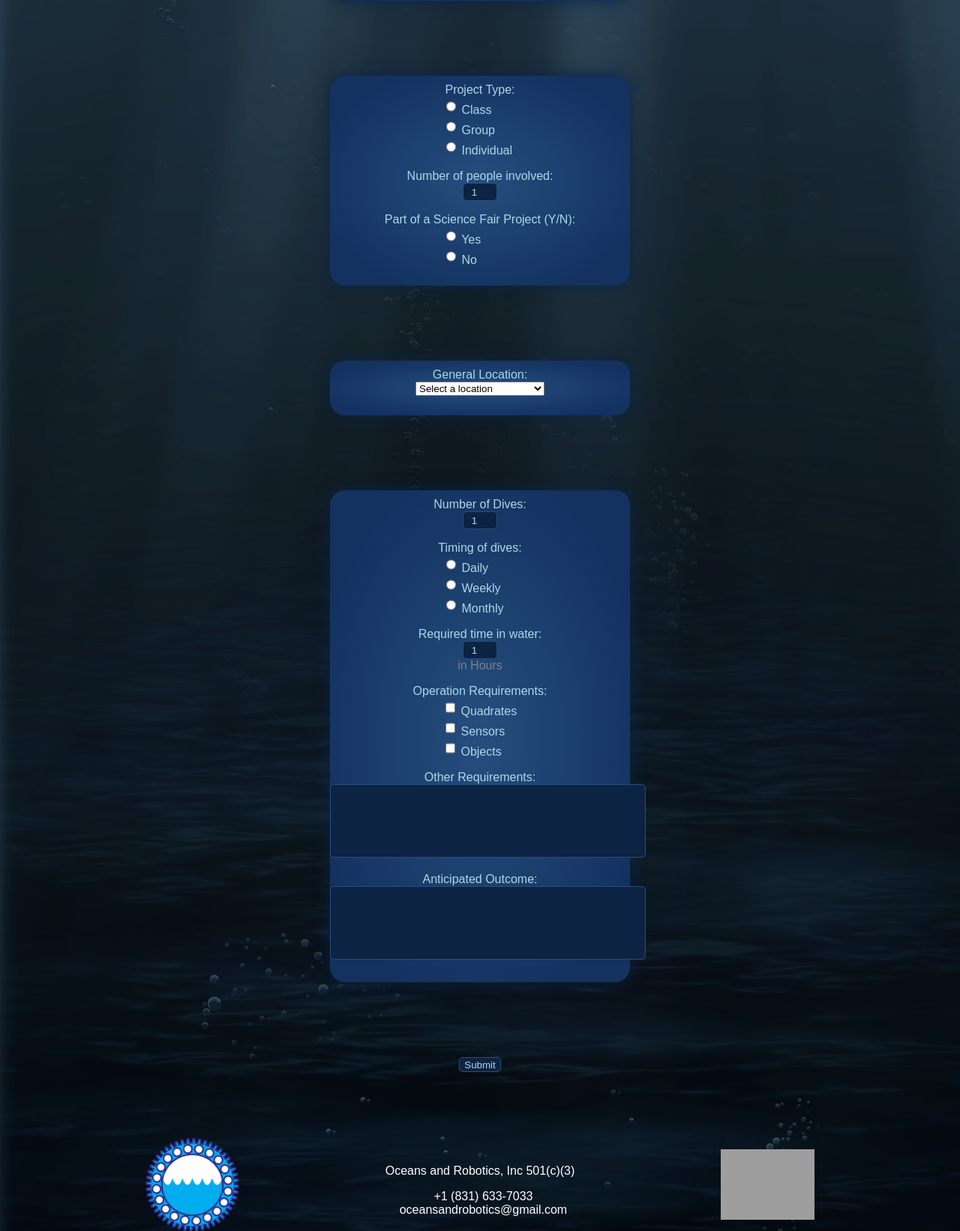
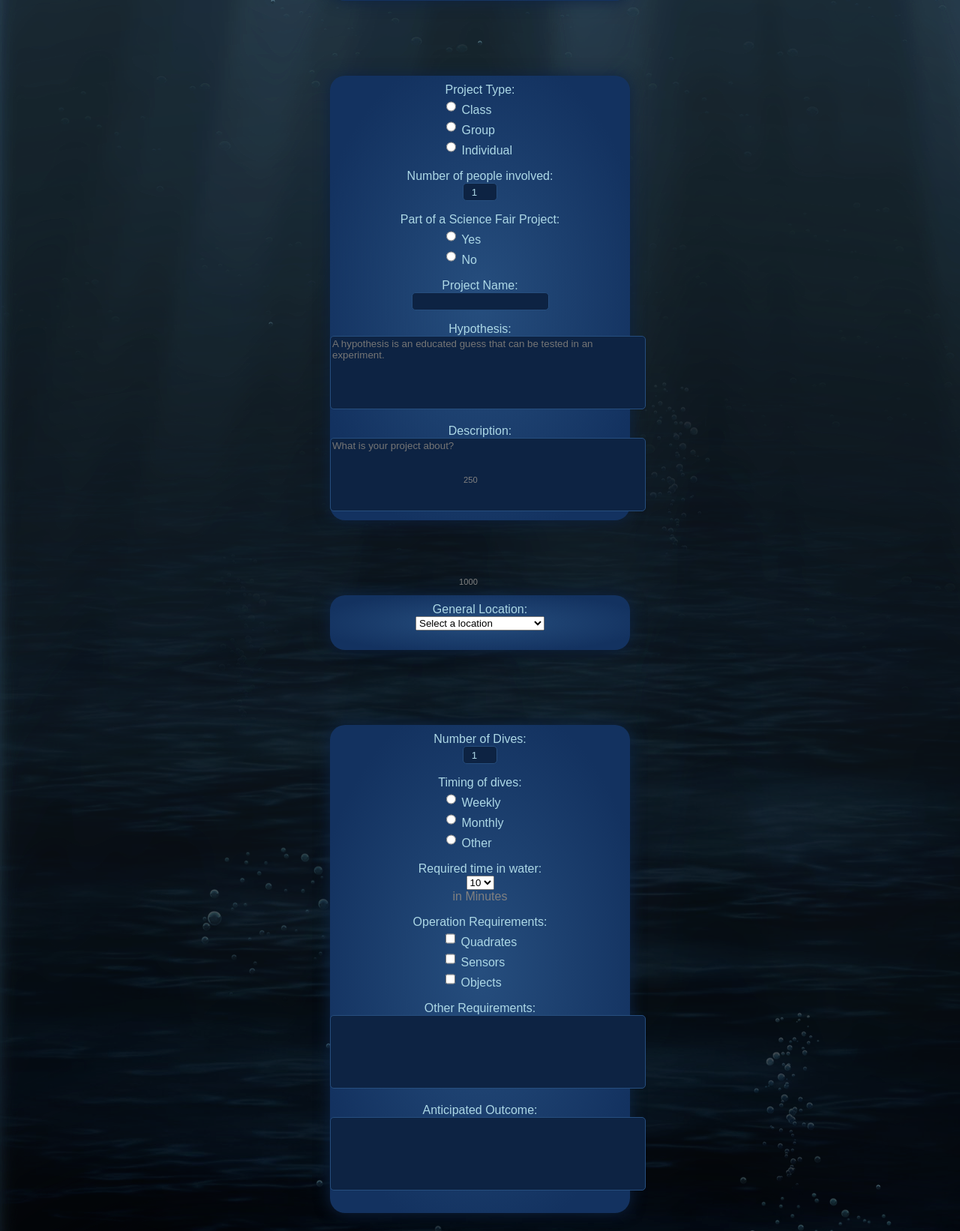
Before and after one commit to Cats1337/irovwebs, a PHP site: page / in a window 1280 px wide. Shown: the part 1900-3542 px from the top of the page at 75% size. Run offline with PHP 8.4, Linux system fonts and the light colour scheme; some libraries are stand-ins or nearby versions; some web fonts are replaced; grey boxes are pictures that could not be loaded.

Commit message:
All Good

```diff
--- a/form/form.js
+++ b/form/form.js
@@ -88,32 +88,29 @@ window.addEventListener('DOMContentLoaded', function() {
 
 
     /* Science Fair */
-    // Get the science fair radio buttons
-    var scienceFairYes = document.getElementById('science_fair');
-    var scienceFairNo = document.getElementById('science_fair_sfn');
+      // Get the radio buttons for science fair selection
+  const scienceFairYes = document.getElementById('science_fair');
+  const scienceFairNo = document.getElementById('science_fair_sfn');
 
-    // Add change event listener to the science fair radio buttons
-    scienceFairYes.addEventListener('change', toggleScienceFairQuestions);
-    scienceFairNo.addEventListener('change', toggleScienceFairQuestions);
+  // Get the project name input field
+  const projectNameInput = document.getElementById('project_name');
 
-    // Function to toggle the visibility of the science fair questions
-    function toggleScienceFairQuestions() {
-        var scienceFairQuestions = document.querySelectorAll('.question.sfd');
-        var pinfo = document.getElementById('pinfo');
+  // Add event listeners to the radio buttons
+  scienceFairYes.addEventListener('change', enableProjectName);
+  scienceFairNo.addEventListener('change', disableProjectName);
 
-        // If "Yes" is selected, display the questions; otherwise, hide them
-        if (scienceFairYes.checked) {
-            scienceFairQuestions.forEach(function (question) {
-                question.classList.add('show');
-            });
-            pinfo.classList.add('show');
-        } else {
-            scienceFairQuestions.forEach(function (question) {
-                question.classList.remove('show');
-            });
-            pinfo.classList.remove('show');
-        }
-    }
+  // Function to enable the project name input field
+  function enableProjectName() {
+    projectNameInput.disabled = false;
+    projectNameInput.classList.remove('dable');
+  }
+
+  // Function to disable the project name input field
+  function disableProjectName() {
+    projectNameInput.disabled = true;
+    projectNameInput.value = ''; // Clear the input value when disabled
+    projectNameInput.classList.add('dable');
+  }
 
     /* Map */
     // Get the general location select element
@@ -147,4 +144,41 @@ window.addEventListener('DOMContentLoaded', function() {
             mapElements[i].classList.remove('show');
         }
     }
+
+    /* Text Area */
+    const hypothesisTextarea = document.getElementById('hypothesis');
+  const hypothesisCount = document.getElementById('hypothesis-count');
+  const descriptionTextarea = document.getElementById('description');
+  const descriptionCount = document.getElementById('description-count');
+
+  hypothesisTextarea.addEventListener('input', updateCharacterCount);
+  descriptionTextarea.addEventListener('input', updateCharacterCount);
+
+  function updateCharacterCount() {
+    const hypothesisMaxLength = hypothesisTextarea.getAttribute('maxlength');
+    const hypothesisCurrentLength = hypothesisTextarea.value.length;
+    const hypothesisCharactersLeft = hypothesisMaxLength - hypothesisCurrentLength;
+
+    hypothesisCount.textContent = hypothesisCharactersLeft;
+
+    const descriptionMaxLength = descriptionTextarea.getAttribute('maxlength');
+    const descriptionCurrentLength = descriptionTextarea.value.length;
+    const descriptionCharactersLeft = descriptionMaxLength - descriptionCurrentLength;
+
+    descriptionCount.textContent = descriptionCharactersLeft;
+
+    updateTextColor(hypothesisCharactersLeft, hypothesisCount);
+    updateTextColor(descriptionCharactersLeft, descriptionCount);
+  }
+
+  function updateTextColor(charactersLeft, countElement) {
+    if (charactersLeft <= 0) {
+      countElement.style.color = 'rgb(255, 0, 0)';
+    } else if (charactersLeft < 6) {
+      const redness = 128 + ((6 - charactersLeft) * 26);
+      countElement.style.color = `rgb(${redness}, 128, 128)`;
+    } else {
+      countElement.style.color = 'rgb(128, 128, 128)';
+    }
+  }
 });
--- a/form/index.html
+++ b/form/index.html
@@ -5,12 +5,15 @@
     <link rel="stylesheet" type="text/css" href="style.css">
     <script src="form.js"></script>
     <link rel="stylesheet" href="https://cdnjs.cloudflare.com/ajax/libs/intl-tel-input/17.0.8/css/intlTelInput.css"/>
+    <link rel="stylesheet" href="https://fonts.cdnfonts.com/css/bubble-world">
    <script src="https://cdnjs.cloudflare.com/ajax/libs/intl-tel-input/17.0.8/js/intlTelInput.min.js"></script>
  </head>
 <body>
     <!-- Style this title area -->
-    <h1>Dive Application</h1>
-    <p>Fill out the form below to apply for a Dive.</p>
+    <div id="titles">
+        <h1>Dive Application</h1>
+        <p>Fill out the form below to apply for a Dive.</p>
+    </div>
 
     <div id="wrapper">
             <div id="water"></div>
@@ -390,7 +393,7 @@
                 </div>
 
                 <div class="question" id="q14">
-                    <label for="science_fair">Part of a Science Fair Project (Y/N):</label>
+                    <label for="science_fair">Part of a Science Fair Project:</label>
                     <div class="lefted">
                         <input type="radio" id="science_fair" name="science_fair" value="Yes" required>
                         <label for="science_fair">Yes</label><br>
@@ -398,20 +401,22 @@
                         <label for="science_fair_sfn">No</label>
                     </div>
                 </div>
-
-                <div class="question sfd" id="q15">
+<!-- only hide q15 -->
+                <div class="question" id="q15">
                     <label for="project_name">Project Name:</label><br>
                     <input type="text" id="project_name" name="project_name" autocomplete="organization" enterkeyhint="next">
                 </div>
-
-                <div class="question sfd" id="q16">
+<!-- 250 word limit q16 -->
+                <div class="question" id="q16">
                     <label for="hypothesis">Hypothesis:</label><br>
-                    <textarea id="hypothesis" name="hypothesis" rows="4" cols="50" placeholder="A hypothesis is an educated guess that can be tested in an experiment." required></textarea>
+                    <textarea id="hypothesis" name="hypothesis" rows="4" cols="50" maxlength="250" placeholder="A hypothesis is an educated guess that can be tested in an experiment." required></textarea>
+                    <span id="hypothesis-count">250</span>
                 </div>
-
-                <div class="question sfd" id="q17">
+<!-- 1000 word limit q17 -->
+                <div class="question" id="q17">
                     <label for="description">Description:</label><br>
-                    <textarea id="description" name="description" rows="4" cols="50" placeholder="What is your project about?" required></textarea>
+                    <textarea id="description" name="description" rows="4" cols="50" maxlength="1000" placeholder="What is your project about?" required></textarea>
+                    <span id="description-count">1000</span>
                 </div>
             </div>
 
@@ -447,21 +452,28 @@
                 <div class="question" id="q20">
                     <label for="timing_dives">Timing of dives:</label><br>
                     <div class="lefted">
-                        <input type="radio" id="timing_dives" name="timing_dives" value="Daily" required>
-                        <label for="timing_dives">Daily</label><br>
                         <input type="radio" id="weekly" name="timing_dives" value="Weekly" required>
                         <label for="weekly">Weekly</label><br>
                         <input type="radio" id="monthly" name="timing_dives" value="Monthly" required>
-                        <label for="monthly">Monthly</label>
+                        <label for="monthly">Monthly</label><br>
+                        <input type="radio" id="timing_dives" name="timing_dives" value="Other" required>
+                        <label for="timing_dives">Other</label>
+                        <!-- fill in blank -->
+
+                        <!-- other -->
                     </div>
                 </div>
 
-                <!-- dropdown w/ fill in blank option -->
                 <div class="question" id="q21">
                     <label for="time_in_water">Required time in water:</label><br>
-                        <input type="number" id="time_in_water" name="time_in_water" min="1" max="5" placeholder="1" value="1"><br>
-                        <span class="note">in Hours</span>
-                    </select>
+                        <select id="time_in_water" name="time_in_water" required><br>
+                            <option value="10">10</option>
+                            <option value="15">15</option>
+                            <option value="20">20</option>
+                            <option value="25">25</option>
+                            <option value="30">30</option>
+                        </select><br>
+                    <span class="note">in Minutes</span>
                 </div>
 
                 <div class="question" id="q22">
--- a/form/style.css
+++ b/form/style.css
@@ -2,9 +2,21 @@
     font-family: 'Arial';
 }
 
-/*h1 {
-    text-transform: uppercase;
-}*/
+div#titles h1, div#titles p {
+    font-family: 'Bubble World', sans-serif;
+}
+div#titles {
+    text-align: center;
+    /* margin-top: 85px; */
+    position: absolute;
+    display: flex;
+    flex-direction: column;
+    align-items: center;
+    width: 100%;
+    font-size: 3em;
+    color: hotpink;
+    text-shadow: 3px 3px black;
+}
 
 body {
     background: url('images/bg.png') no-repeat scroll center 0 #03060d;
@@ -146,12 +158,24 @@ input[type=checkbox], input[type=checkbox] + label {
 }
 
 #pinfo {
-    height: 260px;
-    transition: height 0.3s ease;
+    height: 573px;
 }
 
-#pinfo.show {
-    height: 594px;
+.dable {
+    cursor: not-allowed;
+    background: #293e5d;
+}
+
+#hypothesis-count, #description-count {
+    position: absolute;
+    margin-top: 84px;
+    margin-left: -22px;
+    font-size: .7em;
+    color: grey;
+}
+
+#description-count {
+    margin-left: -28px;
 }
 
 .note {
```
Also changed, not shown: form/submit_form.php (+4 -5 lines).
